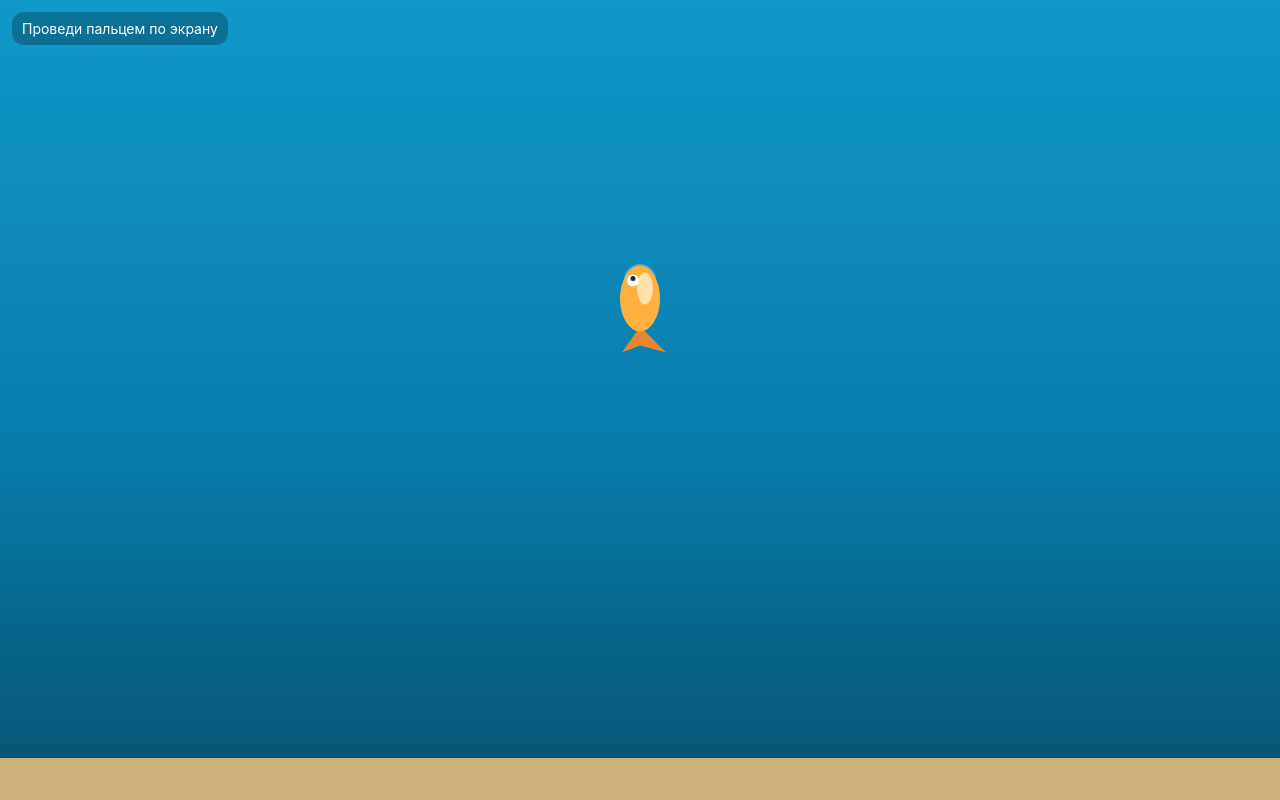
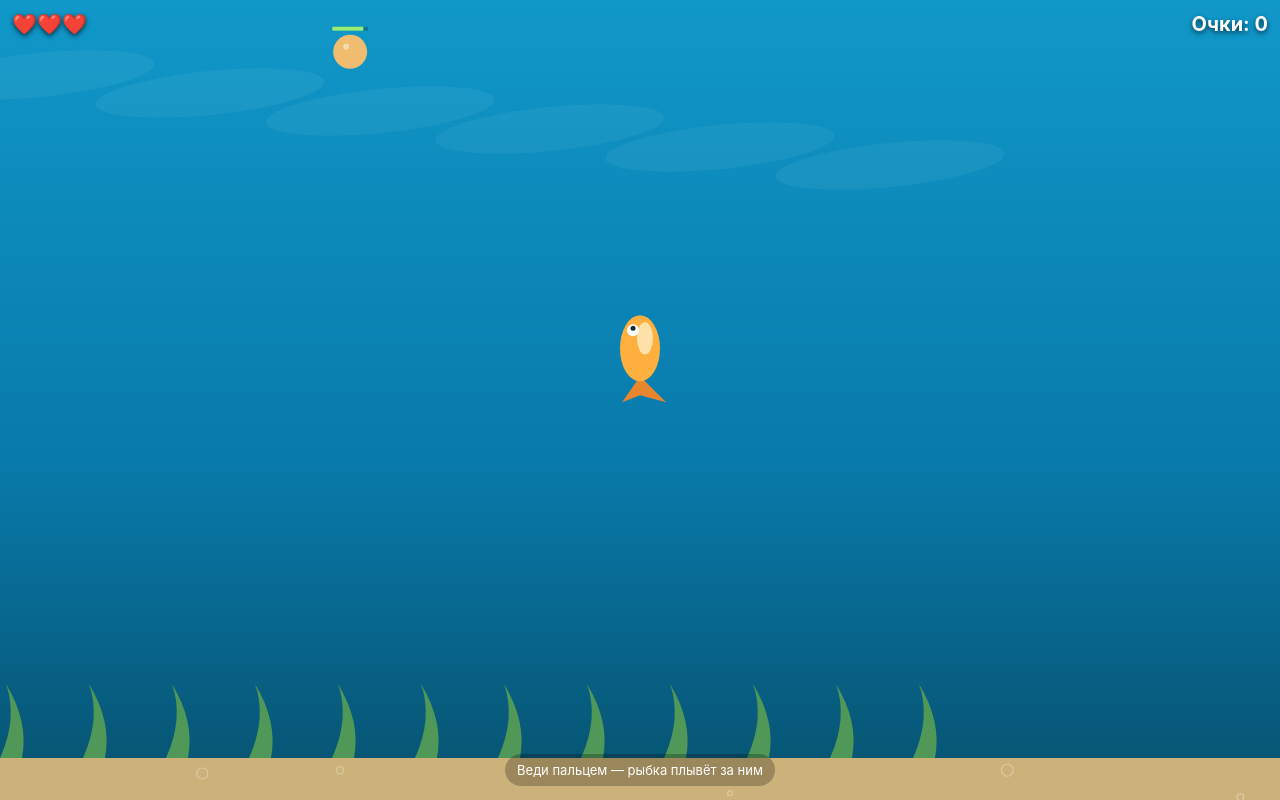
Before and after one commit to dervish54/games, a plain HTML site: page index.html in a window 1280 px wide. Drawn offline with Linux system fonts and the light colour scheme; animation ran at ten frames a second.

Commit message:
Implement full fish food gameplay

```diff
--- a/index.html
+++ b/index.html
@@ -3,16 +3,22 @@
 <head>
 <meta charset="utf-8">
 <meta name="viewport" content="width=device-width,initial-scale=1,maximum-scale=1,user-scalable=no,viewport-fit=cover">
-<title>Fish Control Test</title>
+<title>Fish Food Game</title>
 <style>
 html,body{margin:0;width:100%;height:100%;overflow:hidden;background:#0878a8;touch-action:none;-webkit-user-select:none;user-select:none;font-family:-apple-system,BlinkMacSystemFont,"Segoe UI",Arial,sans-serif}
 canvas{display:block;width:100vw;height:100vh;touch-action:none}
-#status{position:fixed;left:12px;top:max(12px,env(safe-area-inset-top));z-index:5;color:#fff;background:rgba(0,0,0,.25);padding:8px 10px;border-radius:12px;font-size:14px;pointer-events:none}
+#hud{position:fixed;left:12px;right:12px;top:max(12px,env(safe-area-inset-top));z-index:5;display:flex;justify-content:space-between;align-items:center;color:#fff;font-size:20px;font-weight:700;text-shadow:0 2px 5px #034;pointer-events:none}
+#hint{position:fixed;left:50%;bottom:max(14px,env(safe-area-inset-bottom));transform:translateX(-50%);z-index:5;color:#fff;background:rgba(0,0,0,.24);padding:8px 12px;border-radius:18px;font-size:13px;white-space:nowrap;pointer-events:none}
+#overlay{position:fixed;inset:0;display:none;align-items:center;justify-content:center;z-index:10;background:rgba(0,20,40,.65)}
+#overlay .box{background:#fff;color:#123;padding:24px;border-radius:20px;text-align:center;min-width:240px;box-shadow:0 15px 50px rgba(0,0,0,.35)}
+#overlay button{border:0;background:#0878a8;color:#fff;font-size:17px;font-weight:700;padding:11px 18px;border-radius:999px}
 </style>
 </head>
 <body>
 <canvas id="game"></canvas>
-<div id="status">Проведи пальцем по экрану</div>
+<div id="hud"><span id="hearts">❤️❤️❤️</span><span id="score">Очки: 0</span></div>
+<div id="hint">Веди пальцем — рыбка плывёт за ним</div>
+<div id="overlay"><div class="box"><h2>Игра окончена</h2><p id="finalScore"></p><button id="restart">Играть снова</button></div></div>
 <script>
 (function(){
   var canvas=document.getElementById('game');
@@ -32,13 +38,27 @@ canvas{display:block;width:100vw;height:100vh;touch-action:none}
   resize();
   window.addEventListener('resize',resize);
 
-  var fish={x:W*.5,y:H*.65,a:-Math.PI/2,speed:170,turn:2.6,r:28,tail:0};
-  var target={x:W*.5,y:H*.35};
+  var fish, target, foods, bubbles, score, foodClock, bubbleClock, dead, last;
+
+  var foodKinds=[
+    {name:'Ягода',color:'#ff5d79',spoil:6.5,fall:58,size:14,points:10},
+    {name:'Печенье',color:'#efbc70',spoil:11,fall:52,size:17,points:12},
+    {name:'Креветка',color:'#ff9478',spoil:5.2,fall:46,size:18,points:15},
+    {name:'Горошек',color:'#7bd86e',spoil:15,fall:66,size:13,points:8},
+    {name:'Сыр',color:'#ffda5e',spoil:8.5,fall:43,size:17,points:14}
+  ];
+
+  function reset(){
+    fish={x:W*.5,y:H*.68,a:-Math.PI/2,speed:170,turn:2.6,r:28,tail:0,hp:6};
+    target={x:W*.5,y:H*.42};
+    foods=[];bubbles=[];score=0;foodClock=.2;bubbleClock=.1;dead=false;last=performance.now();
+    document.getElementById('overlay').style.display='none';
+    updateHud();
+  }
 
   function setTarget(x,y){
     target.x=Math.max(0,Math.min(W,x));
     target.y=Math.max(0,Math.min(H,y));
-    document.getElementById('status').textContent='Цель: '+Math.round(target.x)+', '+Math.round(target.y);
   }
 
   canvas.addEventListener('touchstart',function(e){
@@ -49,14 +69,51 @@ canvas{display:block;width:100vw;height:100vh;touch-action:none}
     if(e.touches&&e.touches[0]) setTarget(e.touches[0].clientX,e.touches[0].clientY);
     e.preventDefault();
   },{passive:false});
-
   canvas.addEventListener('pointerdown',function(e){setTarget(e.clientX,e.clientY);e.preventDefault();});
   canvas.addEventListener('pointermove',function(e){if(e.pointerType==='touch'||e.buttons) setTarget(e.clientX,e.clientY);e.preventDefault();});
+
+  document.getElementById('restart').addEventListener('click',function(){reset();});
 
   function norm(a){
     while(a>Math.PI)a-=Math.PI*2;
     while(a<-Math.PI)a+=Math.PI*2;
     return a;
+  }
+
+  function updateHud(){
+    var s='';
+    for(var i=0;i<3;i++){
+      if(fish.hp>=(i+1)*2)s+='❤️';
+      else if(fish.hp===i*2+1)s+='💔';
+      else s+='🖤';
+    }
+    document.getElementById('hearts').textContent=s;
+    document.getElementById('score').textContent='Очки: '+score;
+  }
+
+  function spawnFood(){
+    var k=foodKinds[(Math.random()*foodKinds.length)|0];
+    foods.push({
+      x:28+Math.random()*(W-56),
+      y:-24,
+      age:0,
+      spoil:k.spoil*(.78+Math.random()*.45),
+      fall:k.fall*(.88+Math.random()*.24),
+      size:k.size,
+      color:k.color,
+      points:k.points,
+      phase:Math.random()*Math.PI*2
+    });
+  }
+
+  function spawnBubble(){
+    bubbles.push({x:Math.random()*W,y:H+12,r:2+Math.random()*5,v:18+Math.random()*32});
+  }
+
+  function endGame(){
+    dead=true;
+    document.getElementById('finalScore').textContent='Очки: '+score;
+    document.getElementById('overlay').style.display='flex';
   }
 
   function update(dt){
@@ -70,7 +127,6 @@ canvas{display:block;width:100vw;height:100vh;touch-action:none}
       if(diff>maxTurn)diff=maxTurn;
       if(diff<-maxTurn)diff=-maxTurn;
       fish.a=norm(fish.a+diff);
-
       var speed=fish.speed;
       if(dist<85)speed*=Math.max(.18,dist/85);
       fish.x+=Math.cos(fish.a)*speed*dt;
@@ -80,44 +136,107 @@ canvas{display:block;width:100vw;height:100vh;touch-action:none}
     if(fish.x<30)fish.x=30;
     if(fish.x>W-30)fish.x=W-30;
     if(fish.y<55)fish.y=55;
-    if(fish.y>H-55)fish.y=H-55;
+    if(fish.y>H-58)fish.y=H-58;
+
+    foodClock-=dt;
+    if(foodClock<=0){spawnFood();foodClock=.7+Math.random()*.7;}
+    bubbleClock-=dt;
+    if(bubbleClock<=0){spawnBubble();bubbleClock=.14+Math.random()*.2;}
+
+    for(var i=foods.length-1;i>=0;i--){
+      var f=foods[i];
+      f.age+=dt;
+      f.y+=f.fall*dt;
+      f.x+=Math.sin(f.age*2+f.phase)*8*dt;
+      var fx=f.x-fish.x, fy=f.y-fish.y;
+      var d=Math.sqrt(fx*fx+fy*fy);
+      if(d<fish.r+f.size*.72){
+        var spoiled=f.age>=f.spoil;
+        if(spoiled){
+          fish.hp=Math.max(0,fish.hp-1);
+        }else if(fish.hp<6){
+          fish.hp=Math.min(6,fish.hp+1);
+        }else{
+          score+=f.points;
+        }
+        foods.splice(i,1);
+        updateHud();
+        if(fish.hp<=0){endGame();return;}
+      }else if(f.y>H-28){
+        foods.splice(i,1);
+      }
+    }
+
+    for(i=bubbles.length-1;i>=0;i--){
+      bubbles[i].y-=bubbles[i].v*dt;
+      if(bubbles[i].y<-12)bubbles.splice(i,1);
+    }
+  }
+
+  function drawBackground(){
+    var g=ctx.createLinearGradient(0,0,0,H);
+    g.addColorStop(0,'#1098c9');g.addColorStop(.58,'#087aaa');g.addColorStop(1,'#07516e');
+    ctx.fillStyle=g;ctx.fillRect(0,0,W,H);
+    ctx.fillStyle='rgba(255,255,255,.05)';
+    for(var i=0;i<6;i++){
+      ctx.beginPath();ctx.ellipse((i*170+40)%W,75+i*18,115,22,-.1,0,Math.PI*2);ctx.fill();
+    }
+    ctx.fillStyle='#ccb27a';ctx.fillRect(0,H-42,W,42);
+    ctx.fillStyle='#4f9857';
+    for(i=0;i<12;i++){
+      var x=(i*83)%W;
+      ctx.beginPath();ctx.moveTo(x,H-42);ctx.quadraticCurveTo(x+18,H-82,x+6,H-116);ctx.quadraticCurveTo(x+29,H-78,x+22,H-42);ctx.fill();
+    }
   }
 
   function drawFish(){
-    ctx.save();
-    ctx.translate(fish.x,fish.y);
-    ctx.rotate(fish.a);
+    ctx.save();ctx.translate(fish.x,fish.y);ctx.rotate(fish.a);
     var swing=Math.sin(fish.tail)*8;
-    ctx.fillStyle='#e8862f';
-    ctx.beginPath();
-    ctx.moveTo(-28,0);ctx.lineTo(-54,-22+swing);ctx.lineTo(-47,0);ctx.lineTo(-54,22+swing);ctx.closePath();ctx.fill();
-    ctx.fillStyle='#ffb03f';
-    ctx.beginPath();ctx.ellipse(0,0,33,20,0,0,Math.PI*2);ctx.fill();
-    ctx.fillStyle='#ffe2aa';
-    ctx.beginPath();ctx.ellipse(10,5,16,8,0,0,Math.PI*2);ctx.fill();
+    ctx.fillStyle='#e8862f';ctx.beginPath();ctx.moveTo(-28,0);ctx.lineTo(-54,-22+swing);ctx.lineTo(-47,0);ctx.lineTo(-54,22+swing);ctx.closePath();ctx.fill();
+    ctx.fillStyle='#ffb03f';ctx.beginPath();ctx.ellipse(0,0,33,20,0,0,Math.PI*2);ctx.fill();
+    ctx.fillStyle='#ffe2aa';ctx.beginPath();ctx.ellipse(10,5,16,8,0,0,Math.PI*2);ctx.fill();
     ctx.fillStyle='#fff';ctx.beginPath();ctx.arc(18,-7,6,0,Math.PI*2);ctx.fill();
     ctx.fillStyle='#162b35';ctx.beginPath();ctx.arc(20,-7,2.5,0,Math.PI*2);ctx.fill();
     ctx.restore();
   }
 
+  function drawFood(f){
+    var freshness=Math.max(0,Math.min(1,1-f.age/f.spoil));
+    ctx.fillStyle=freshness>0?f.color:'#687154';
+    ctx.beginPath();ctx.arc(f.x,f.y,f.size,0,Math.PI*2);ctx.fill();
+    if(freshness<=0){
+      ctx.fillStyle='#38462f';
+      ctx.beginPath();ctx.arc(f.x-5,f.y-2,2.2,0,Math.PI*2);ctx.fill();
+      ctx.beginPath();ctx.arc(f.x+5,f.y+4,2.2,0,Math.PI*2);ctx.fill();
+    }else{
+      ctx.fillStyle='rgba(255,255,255,.45)';ctx.beginPath();ctx.arc(f.x-4,f.y-5,3,0,Math.PI*2);ctx.fill();
+    }
+    var bw=f.size*2.1;
+    ctx.fillStyle='rgba(0,0,0,.22)';ctx.fillRect(f.x-bw/2,f.y-f.size-8,bw,4);
+    ctx.fillStyle=freshness>.45?'#95ef77':(freshness>.15?'#ffdc64':'#ff625c');
+    ctx.fillRect(f.x-bw/2,f.y-f.size-8,bw*freshness,4);
+  }
+
   function draw(){
-    var g=ctx.createLinearGradient(0,0,0,H);
-    g.addColorStop(0,'#1098c9');g.addColorStop(.58,'#087aaa');g.addColorStop(1,'#07516e');
-    ctx.fillStyle=g;ctx.fillRect(0,0,W,H);
-    ctx.fillStyle='#ccb27a';ctx.fillRect(0,H-42,W,42);
-
-    ctx.strokeStyle='rgba(255,255,255,.35)';ctx.lineWidth=2;
-    ctx.beginPath();ctx.moveTo(fish.x,fish.y);ctx.lineTo(target.x,target.y);ctx.stroke();
-    ctx.fillStyle='rgba(255,255,255,.3)';ctx.beginPath();ctx.arc(target.x,target.y,16,0,Math.PI*2);ctx.fill();
+    drawBackground();
+    for(var i=0;i<bubbles.length;i++){
+      ctx.strokeStyle='rgba(255,255,255,.3)';ctx.lineWidth=1.2;ctx.beginPath();ctx.arc(bubbles[i].x,bubbles[i].y,bubbles[i].r,0,Math.PI*2);ctx.stroke();
+    }
+    for(i=0;i<foods.length;i++)drawFood(foods[i]);
+    ctx.strokeStyle='rgba(255,255,255,.28)';ctx.lineWidth=2;ctx.beginPath();ctx.moveTo(fish.x,fish.y);ctx.lineTo(target.x,target.y);ctx.stroke();
+    ctx.fillStyle='rgba(255,255,255,.25)';ctx.beginPath();ctx.arc(target.x,target.y,15,0,Math.PI*2);ctx.fill();
     drawFish();
   }
 
-  var last=performance.now();
   function loop(now){
     var dt=Math.min(.033,(now-last)/1000);last=now;
-    update(dt);draw();requestAnimationFrame(loop);
+    if(!dead)update(dt);
+    draw();
+    requestAnimationFrame(loop);
   }
-  draw();requestAnimationFrame(loop);
+
+  reset();
+  requestAnimationFrame(loop);
 })();
 </script>
 </body>
```
